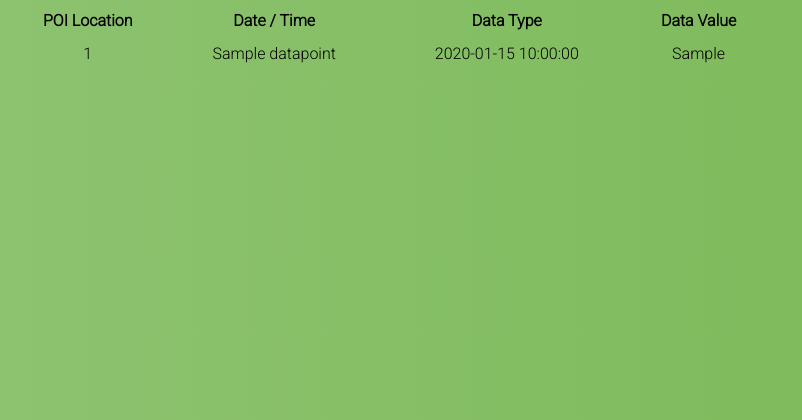
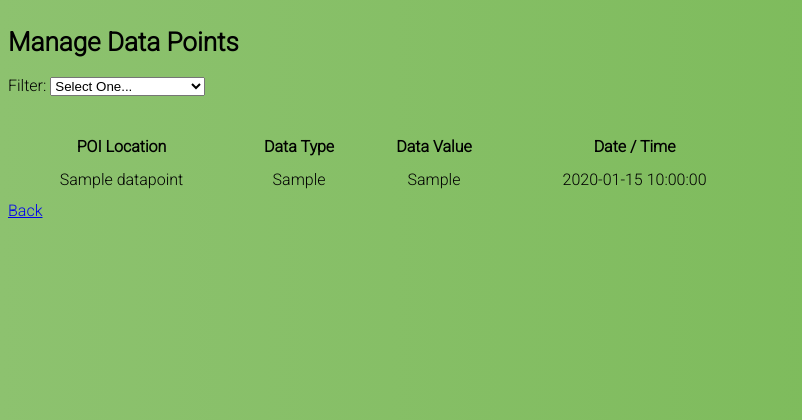
Before and after one commit to cclaassen3/service_learn_sustain, a Flask app: page /manage-data-points in a window 1280 px wide. Shown: the top 420 px of the page, without its empty margins (0-802 px from the left). Run offline with Flask 2, Linux system fonts and the light colour scheme; tables that the repository leaves empty or names only in its code hold one stand-in row (values such as "Sample post"); some libraries are stand-ins or nearby versions.

Commit message:
implemented filtering for data points

```diff
--- a/application.py
+++ b/application.py
@@ -116,7 +116,17 @@ def add_new_data_point():
 @app.route('/manage-data-points')
 def manage_data_points():
     data_points = db.retrieveDataPoints()
+    for dp in data_points:
+        print dp
     return render_template('manage_data_points.html', data_points=data_points)
+
+@app.route('/change-data-point-filter', methods=['POST'])
+def change_data_point_filter():
+    db.data_point_filter = [str(x) for x in request.form['filter'].split("_")]
+    print db.data_point_filter
+    return flask.redirect('/manage-data-points')
+
+
 
 
 # -------------------- run app --------------------
--- a/db.py
+++ b/db.py
@@ -6,6 +6,8 @@ import MySQLdb
 connected = False
 database = None
 cursor = None
+
+data_point_filter = None
 
 # ---------- database connection functions ----------
 
@@ -89,7 +91,30 @@ def addNewDataPoint(poiLocation, date_time, dataType, value):
 # ---------- fetch data -----------
 
 def retrieveDataPoints():
-	query = "SELECT * FROM dataPoint WHERE accepted=0"
+	#if filter selected, order by that filter
+	if data_point_filter: return filteredDataPoints(data_point_filter)
+	query = "SELECT poi_location_name, data_type, data_value, date_time FROM dataPoint WHERE accepted=False"
+	cursor.execute(query)
+	database.commit()
+	return cursor.fetchall()
+
+def filteredDataPoints(filter_specs):
+	#set ascending / descending
+	ascdesc = 'asc'
+	if filter_specs[0] == 'desc': ascdesc = 'desc'
+	print "changed order"
+
+	#set column to filter by
+	column = 'poi_location_name'
+	if filter_specs[1] == 'data':
+		if filter_specs[2] == 'type': column = 'data_type'
+		elif filter_specs[2] == 'value': column = 'data_value'
+	elif filter_specs[1] == 'date': column = 'date_time'
+
+	print "filter specs:", ascdesc, column
+
+	#retrieve data points
+	query = "SELECT poi_location_name, data_type, data_value, date_time FROM dataPoint WHERE accepted=False order by {} {}".format(column, ascdesc)
 	cursor.execute(query)
 	database.commit()
 	return cursor.fetchall()
--- a/templates/add_new_data_point.html
+++ b/templates/add_new_data_point.html
@@ -22,9 +22,11 @@
           {% endfor %}
         </select>
       <input type="number" name="value" id="value" placeholder="value">
-      <br><br><br>
+      <br><br>
       <button>Submit</button>
       <p id = "feedback"  style="color: red">{{error}}</p>
+      <br>
+      <a style="text-align:left" href="{{ url_for('cityScientist')}}">Back</a>
     </form>
   </div>
 </div>
--- a/templates/add_new_poi_location.html
+++ b/templates/add_new_poi_location.html
@@ -23,6 +23,8 @@
       <input type="text" id="zip_code" name="zip_code" placeholder="Zip Code"/>
       <button>Submit</button>
       <p id = "feedback"  style="color: red">{{error}}</p>
+      <br>
+      <a style="text-align:left" href="{{ url_for('cityScientist')}}">Back</a>
     </form>
   </div>
 </div>
--- a/templates/admin.html
+++ b/templates/admin.html
@@ -5,7 +5,7 @@
 <div class="form" style="margin-top:100px">
     <h2> <b> Welcome, Admin!</b> </h2>
     <br>
-    <a href="{{ url_for('manage_data_points')}}">Manage Pending Data Points</a>
+    <a href="{{ url_for('manage_data_points')}}">Pending Data Points</a>
     <br><br>
-    <a href="{{ url_for('index')}}">Go to index page for now TODO</a>
+    <a href="{{ url_for('index')}}">Pending City Official Accounts</a>
 </div>
--- a/templates/manage_data_points.html
+++ b/templates/manage_data_points.html
@@ -1,14 +1,30 @@
 <!DOCTYPE html>
 <link rel="stylesheet" type="text/css" href="{{ url_for('static', filename='style.css') }}" media="screen" />
 
+<form class="change_data_point_filter" action="change-data-point-filter" method="POST">
+  <br><header style="font-size:26px; font-weight:bold;">Manage Data Points</header><br>
+  <label>Filter:</label>
+    <select name="filter" onchange="this.form.submit()">
+      <option>Select One...</option>
+      <option value="asc_location_name">Location Name A-Z</option>
+      <option value="desc_location_name">Location Name Z-A</option>
+      <option value="asc_data_type">Data Type A-Z</option>
+      <option value="desc_data_type">Data Type Z-A</option>
+      <option value="asc_data_value">Value Low-High</option>
+      <option value="desc_data_value">Value High-Low</option>
+      <option value="asc_date_time">Time/Date Old-Recent</option>
+      <option value="desc_date_time">Time/Date Recent-Old</option>
+    </select>
+</form>
+<br><br>
 <body>
   <table width="60%">
     <tbody>
       <tr>
         <th>POI Location</th>
-        <th>Date / Time</th>
         <th>Data Type</th>
         <th>Data Value</th>
+        <th>Date / Time</th>
       </tr>
       {% for item in data_points %}
         <tr align="center" height="40">
@@ -20,4 +36,5 @@
       {% endfor %}
     </tbody>
   </table>
+  <a style="text-align:left" href="{{ url_for('admin')}}">Back</a>
 </body>
```
